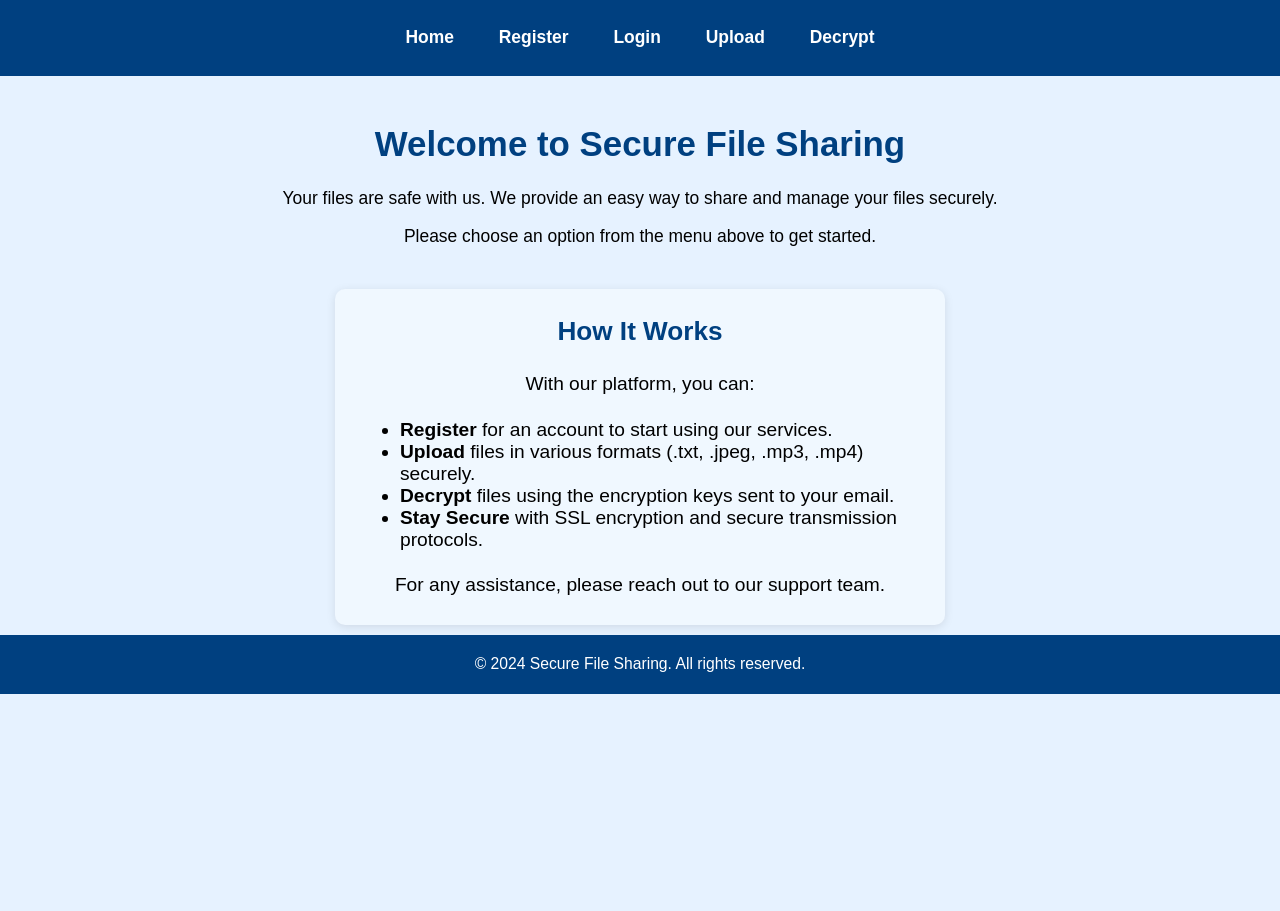
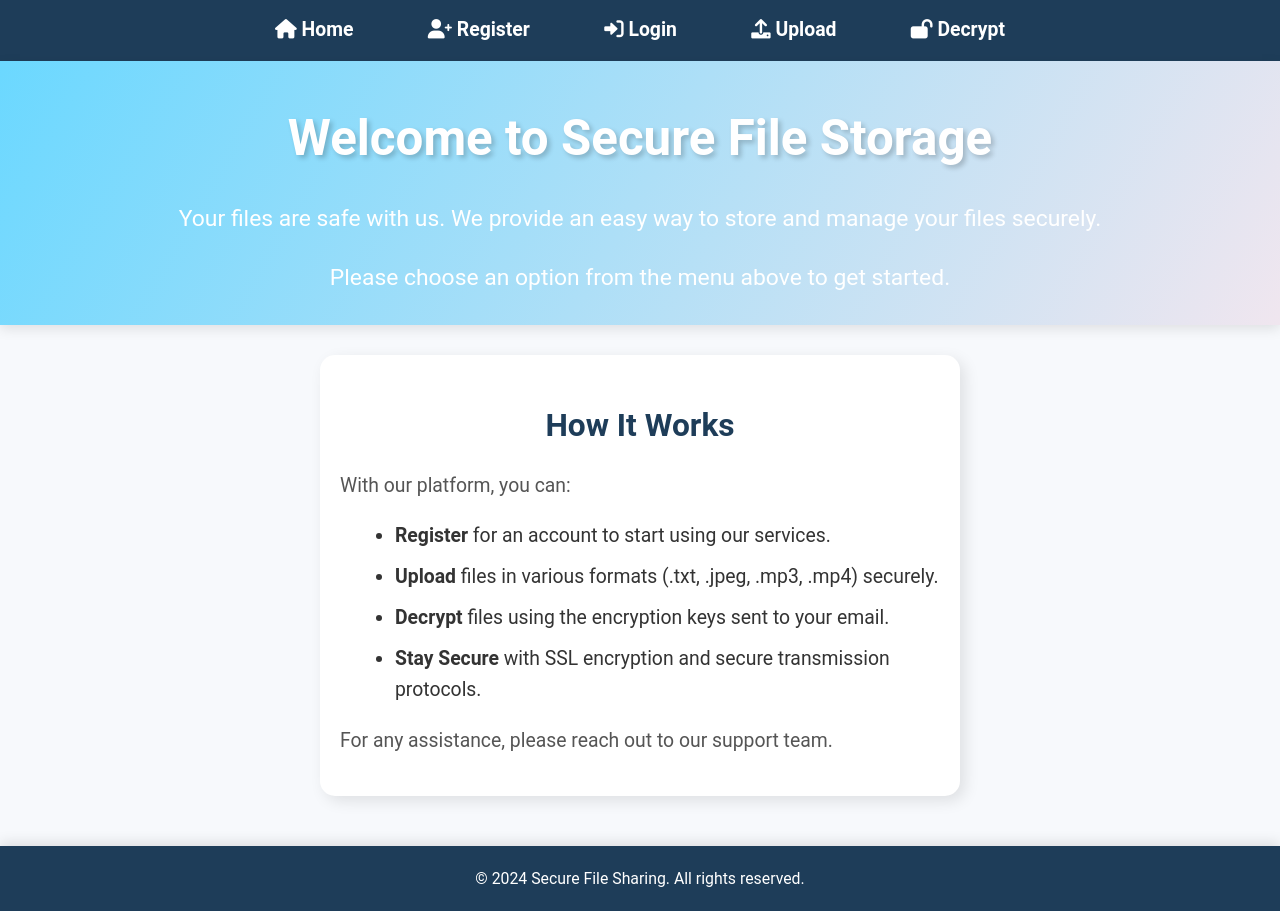
Before and after one commit to apurvwaghmare/secure-file-storage, a plain HTML site: page frontend/index.html in a window 1280 px wide. Before the commit the page ends 800 px from the top, so only its background shows below. Drawn offline with Linux system fonts and the light colour scheme.

Commit message:
updated css

```diff
--- a/frontend/index.html
+++ b/frontend/index.html
@@ -5,20 +5,21 @@
     <meta name="viewport" content="width=device-width, initial-scale=1.0">
     <title>Secure File Sharing - Home</title>
     <link rel="stylesheet" href="styles.css">
+    <link rel="stylesheet" href="https://cdnjs.cloudflare.com/ajax/libs/font-awesome/6.0.0-beta3/css/all.min.css">
 </head>
 <body>
     <nav>
         <ul>
-            <li><a href="index.html">Home</a></li>
-            <li><a href="registration.html">Register</a></li>
-            <li><a href="login.html">Login</a></li>
-            <li><a href="upload.html">Upload</a></li>
-            <li><a href="decrypt.html">Decrypt</a></li>
+            <li><a href="index.html"><i class="fas fa-home"></i> Home</a></li>
+            <li><a href="registration.html"><i class="fas fa-user-plus"></i> Register</a></li>
+            <li><a href="login.html"><i class="fas fa-sign-in-alt"></i> Login</a></li>
+            <li><a href="upload.html"><i class="fas fa-upload"></i> Upload</a></li>
+            <li><a href="decrypt.html"><i class="fas fa-lock-open"></i> Decrypt</a></li>
         </ul>
     </nav>
     <header>
-        <h1>Welcome to Secure File Sharing</h1>
-        <p>Your files are safe with us. We provide an easy way to share and manage your files securely.</p>
+        <h1>Welcome to Secure File Storage</h1>
+        <p>Your files are safe with us. We provide an easy way to store and manage your files securely.</p>
         <p>Please choose an option from the menu above to get started.</p>
     </header>
     <section class="info-section">
--- a/frontend/styles.css
+++ b/frontend/styles.css
@@ -1,24 +1,33 @@
 body {
-    font-family: Arial, sans-serif;
-    background-color: #e6f2ff;
+    font-family: 'Roboto', sans-serif;
+    background-color: #f7f9fc;
     margin: 0;
     padding: 0;
-    font-size: 1.09em;
+    font-size: 1.1em;
+    color: #333;
+    line-height: 1.6;
+    overflow-x: hidden;
+}
+
+* {
+    transition: all 0.3s ease-in-out;
 }
 
 nav {
-    background-color: #004080;
-    padding: 10px 0;
+    background-color: #1e3d59;
+    padding: 15px 0;
+    box-shadow: 0 4px 12px rgba(0, 0, 0, 0.1);
 }
 
 nav ul {
     list-style-type: none;
     text-align: center;
     padding: 0;
+    margin: 0;
 }
 
 nav ul li {
-    display: inline;
+    display: inline-block;
     margin: 0 20px;
 }
 
@@ -26,40 +35,77 @@ nav a {
     color: #ffffff;
     text-decoration: none;
     font-weight: bold;
-    font-size: 1em;
+    font-size: 1.1em;
+    padding: 10px 15px;
+    border-radius: 5px;
+    transition: background-color 0.3s ease, color 0.3s ease;
 }
 
 nav a:hover {
-    text-decoration: underline;
+    background-color: #ff6b6b;
+    color: #ffffff;
 }
 
 header {
     text-align: center;
-    padding: 25px 0;
+    padding: 5px 5px;
+    background: linear-gradient(120deg, #6bd8ff, #f0e6ef);
+    box-shadow: 0 4px 12px rgba(0, 0, 0, 0.1);
+    position: relative;
 }
 
-h1 {
-    color: #004080;
-    font-size: 2em;
+header h1 {
+    color: #ffffff;
+    font-size: 2.8em;
+    margin-bottom: 5px;
+    text-shadow: 3px 3px 5px rgba(0, 0, 0, 0.2);
+    animation: fadeInDown 1s ease-in;
+}
+
+header p {
+    color: #ffffff;
+    font-size: 1.3em;
+    animation: fadeInUp 1.5s ease-in;
+}
+
+@keyframes fadeInDown {
+    from { opacity: 0; transform: translateY(-50px); }
+    to { opacity: 1; transform: translateY(0); }
+}
+
+@keyframes fadeInUp {
+    from { opacity: 0; transform: translateY(50px); }
+    to { opacity: 1; transform: translateY(0); }
 }
 
 .form-container {
-    max-width: 400px;
+    max-width: 450px;
     margin: 50px auto;
-    padding: 20px;
+    padding: 40px;
     background-color: #ffffff;
-    border-radius: 8px;
-    box-shadow: 0 2px 10px rgba(0, 0, 0, 0.1);
+    border-radius: 15px;
+    box-shadow: 10px 10px 30px rgba(0, 0, 0, 0.1), -10px -10px 30px rgba(255, 255, 255, 0.7);
+    transition: transform 0.3s ease, box-shadow 0.3s ease;
+}
+
+.form-container:hover {
+    transform: scale(1.03);
+    box-shadow: 15px 15px 35px rgba(0, 0, 0, 0.15), -15px -15px 35px rgba(255, 255, 255, 0.75);
 }
 
 h2 {
     text-align: center;
-    color: #004080;
+    color: #1e3d59;
+    margin-bottom: 20px;
+    font-size: 1.8em;
+    font-weight: bold;
 }
 
 label {
     display: block;
-    margin-bottom: 5px;
+    margin-bottom: 10px;
+    color: #333;
+    font-weight: 500;
 }
 
 input[type="email"],
@@ -67,64 +113,121 @@ input[type="password"],
 input[type="file"],
 input[type="text"] {
     width: 100%;
-    padding: 12px;
-    margin-bottom: 15px;
-    border: 1px solid #ccc;
-    border-radius: 4px;
+    padding: 14px;
+    margin-bottom: 20px;
+    border: 2px solid #ccc;
+    border-radius: 8px;
+    box-shadow: inset 2px 2px 6px rgba(0, 0, 0, 0.05), inset -2px -2px 6px rgba(255, 255, 255, 0.6);
     box-sizing: border-box;
+    font-size: 1em;
+    transition: border-color 0.3s ease, box-shadow 0.3s ease;
+}
+
+input[type="email"]:focus,
+input[type="password"]:focus,
+input[type="file"]:focus,
+input[type="text"]:focus {
+    border-color: #ff6b6b;
+    box-shadow: 0 0 8px rgba(255, 107, 107, 0.4);
 }
 
 button {
     width: 100%;
-    padding: 10px;
-    background-color: #004080;
+    padding: 14px;
+    background-color: #ff6b6b;
     color: white;
     border: none;
-    border-radius: 4px;
+    border-radius: 8px;
     cursor: pointer;
+    font-size: 1.2em;
+    box-shadow: 0 6px 15px rgba(255, 107, 107, 0.3);
+    transition: background-color 0.3s ease, box-shadow 0.3s ease;
 }
 
 button:hover {
-    background-color: #003366;
-}
-
-p {
-    text-align: center;
+    background-color: #ffa69e;
+    box-shadow: 0 10px 20px rgba(255, 107, 107, 0.4);
 }
 
 .info-section {
     max-width: 600px;
-    margin: 0 auto;
-    padding: 5px;
-    background-color: #f0f8ff;
-    border-radius: 10px;
-    box-shadow: 0 2px 10px rgba(0, 0, 0, 0.1);
+    margin: 30px auto;
+    padding: 20px;
+    background-color: #ffffff;
+    border-radius: 15px;
+    box-shadow: 5px 5px 15px rgba(0, 0, 0, 0.1);
+    transition: transform 0.3s ease;
+}
+
+.info-section:hover {
+    transform: scale(1.02);
+    box-shadow: 10px 10px 25px rgba(0, 0, 0, 0.15);
 }
 
 .info-section h2 {
-    color: #004080;
-    font-size: 1.5em;
+    color: #1e3d59;
+    font-size: 1.8em;
+    margin-bottom: 12px;
+    font-weight: bold;
 }
 
 .info-section ul {
     list-style-type: disc;
-    margin-left: 20px;
+    margin-left: 15px;
     font-size: 1.1em;
+}
+
+.info-section ul li {
+    margin-bottom: 10px;
 }
 
 .info-section p {
     line-height: 1.6;
     font-size: 1.1em;
+    color: #555;
 }
 
 footer {
     text-align: center;
-    padding: 5px 0;
-    background-color: #004080;
+    padding: 20px 0;
+    background-color: #1e3d59;
     color: #ffffff;
+    margin-top: 50px;
+    font-size: 0.9em;
     position: relative;
     bottom: 0;
     width: 100%;
-    margin-top: 10px;
-    font-size: 0.9em;
+    box-shadow: 0 -4px 12px rgba(0, 0, 0, 0.1);
 }
+
+footer p {
+    margin: 0;
+}
+
+footer a {
+    color: #ffa69e;
+    text-decoration: none;
+    font-weight: bold;
+}
+
+footer a:hover {
+    color: #ff6b6b;
+}
+
+@media (max-width: 768px) {
+    nav ul li {
+        display: block;
+        margin: 10px 0;
+    }
+
+    .form-container,
+    .info-section {
+        width: 90%;
+        margin: 20px auto;
+        padding: 20px;
+    }
+
+    header h1 {
+        font-size: 2.2em;
+    }
+}
```
Also changed, not shown: frontend/decrypt.html (+6 -5 lines), frontend/login.html (+6 -5 lines), frontend/registration.html (+6 -5 lines), frontend/upload.html (+6 -5 lines).
